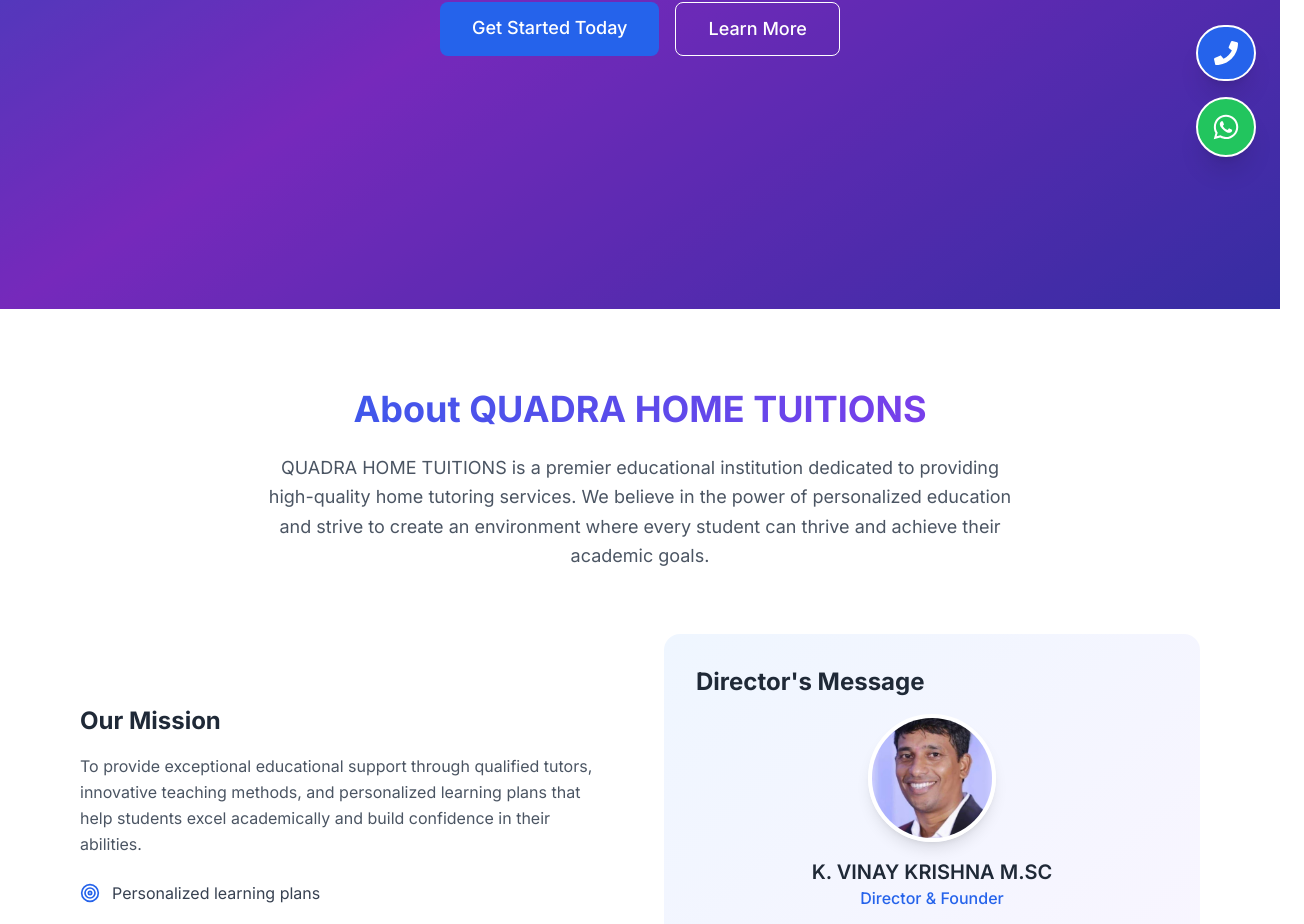
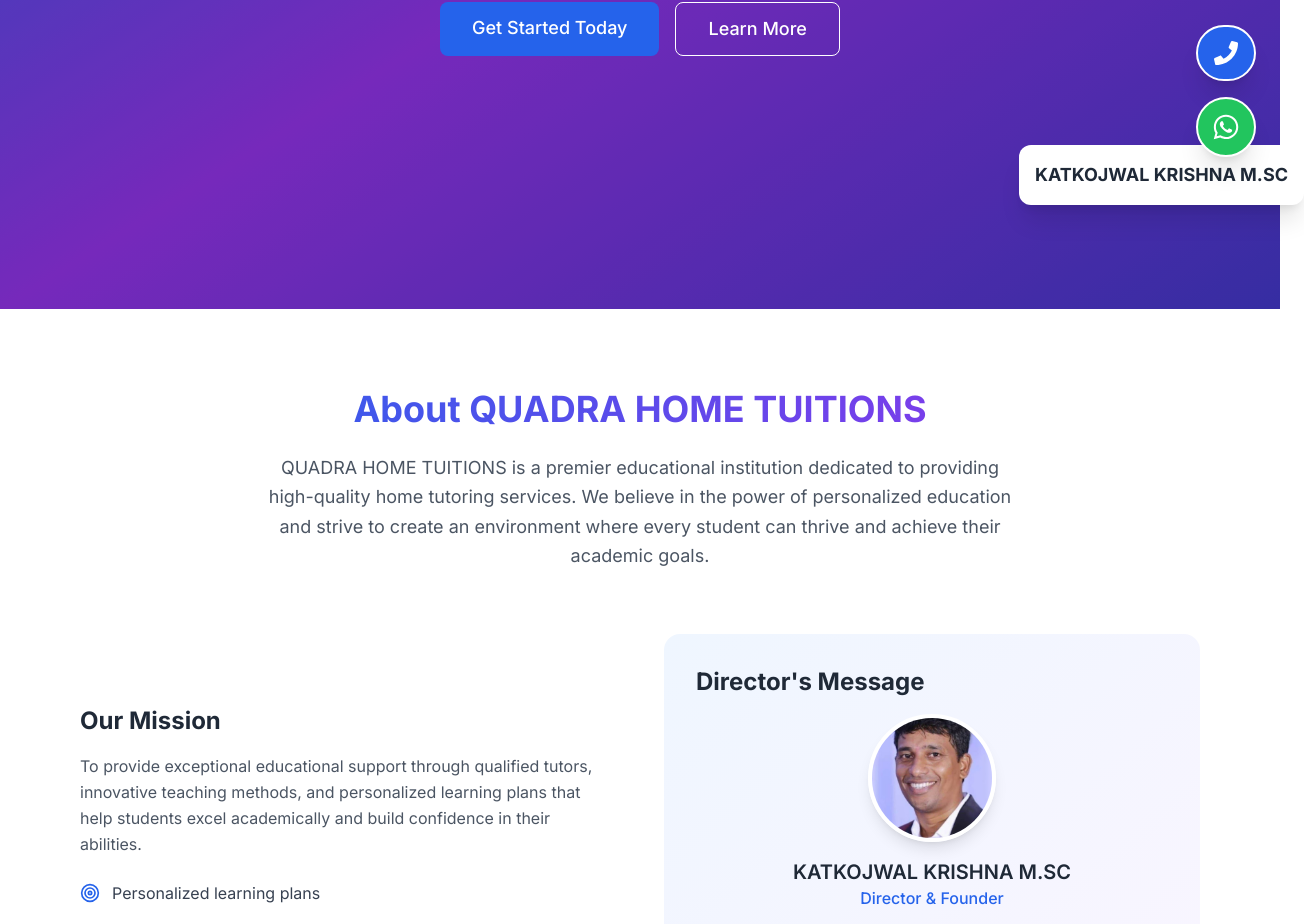
Before and after one commit to katkojwalk/KLM-HOMETUITIONS-LIVE, a React (Create React App) app in the folder client/: page / in a window 1280 px wide. Shown: the part 619-1543 px from the top of the page, 1304 px wide, since content can reach past the window. Built offline with nearby package versions, Linux system fonts and the light colour scheme; no server answers.

Commit message:
Update director name and About page image

```diff
--- a/client/src/components/Footer.js
+++ b/client/src/components/Footer.js
@@ -152,11 +152,10 @@
             <div className="text-gray-400 text-sm mb-4 md:mb-0">
               © {currentYear} QUADRA HOME TUITIONS. All rights reserved.
             </div>
-            <div className="flex items-center space-x-2 text-gray-400 text-sm">
-              <span>Made with</span>
-              <Heart className="h-4 w-4 text-red-500" />
-              <span>by K. VINAY KRISHNA M.SC</span>
-            </div>
+            <p className="text-gray-400 text-sm flex items-center justify-center md:justify-end gap-1">
+              Made with <Heart className="h-4 w-4 text-red-500 fill-current" />
+              <span>by KATKOJWAL KRISHNA M.SC</span>
+            </p>
           </div>
         </div>
       </div>
--- a/client/src/pages/About.js
+++ b/client/src/pages/About.js
@@ -54,10 +54,10 @@
 
   const team = [
     {
-      name: 'K. VINAY KRISHNA M.SC',
+      name: 'KATKOJWAL KRISHNA M.SC',
       role: 'Director & Founder',
       description: 'Leading the vision of quality education and student success',
-      image: 'https://images.unsplash.com/photo-1507003211169-0a1dd7228f2d?ixlib=rb-4.0.3&ixid=M3wxMjA3fDB8MHxwaG90by1wYWdlfHx8fGVufDB8fHx8fA%3D%3D&auto=format&fit=crop&w=687&q=80'
+      image: '/images/director.jpg'
     }
   ];
 
--- a/client/src/pages/Home.js
+++ b/client/src/pages/Home.js
@@ -155,11 +155,16 @@
               <div className="text-center mb-6">
                 <img
                   src="/images/director.jpg"
-                  alt="K. Vinay Krishna"
+                  alt="Katkojwal Krishna"
                   className="w-32 h-32 object-cover rounded-full mx-auto mb-4 border-4 border-white shadow-lg"
                 />
+                <div className="absolute -bottom-6 -right-6 bg-white p-4 rounded-xl shadow-xl hidden md:block">
+                  <p className="font-bold text-gray-800 text-lg">
+                  KATKOJWAL KRISHNA M.SC
+                  </p>
+                </div>
                 <h4 className="text-xl font-semibold text-gray-800">
-                  K. VINAY KRISHNA M.SC
+                  KATKOJWAL KRISHNA M.SC
                 </h4>
                 <p className="text-primary-600 font-medium">{t('home.directorRole')}</p>
               </div>
```
